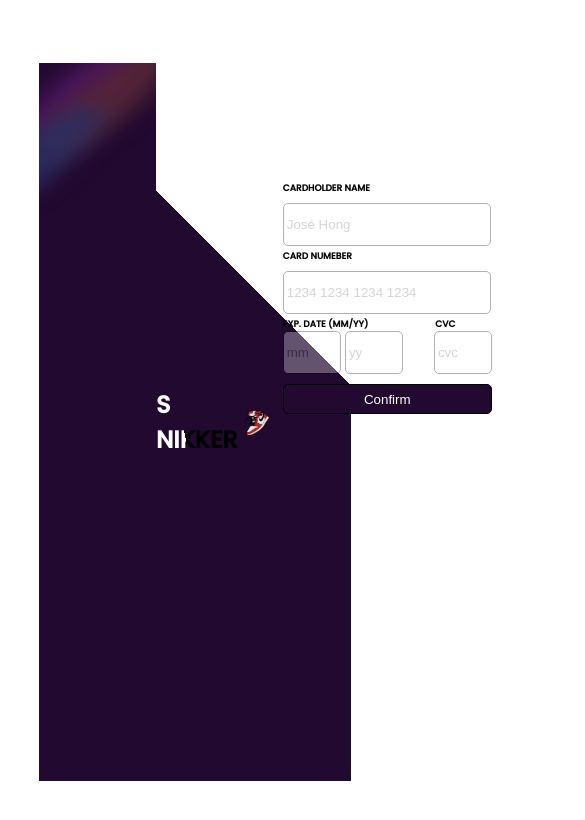
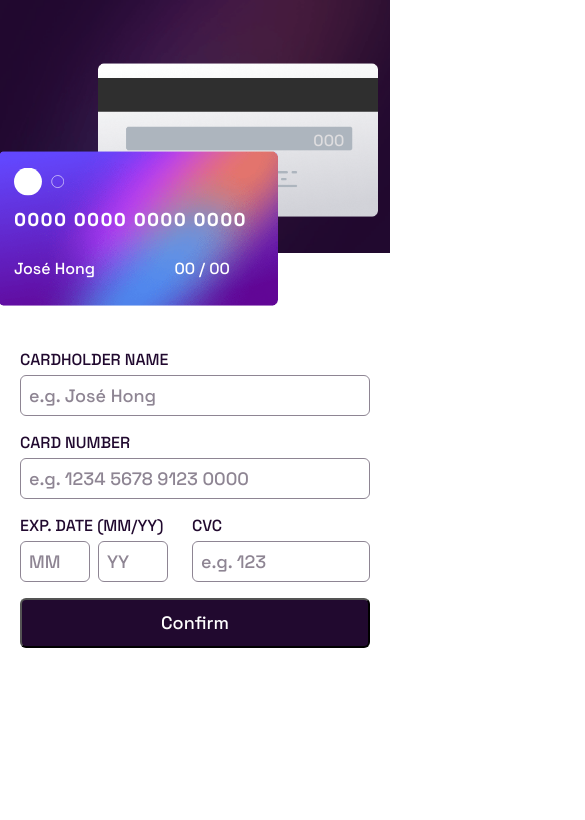
Before and after one commit to Matheus1221/interactive-card, a plain HTML site: page index.html in a window 390 px wide. Shown: the whole page, 585 px wide, since content can reach past the window. Drawn offline with nearby package versions, Linux system fonts and the light colour scheme.

Commit message:
layout responsivo finalizado

```diff
--- a/CSS/styles.css
+++ b/CSS/style.css
@@ -20,6 +20,7 @@ body {
   display: flex;
   height: 85vh;
   width: 80vw;
+  align-items: center;
 }
 #content {
   background-image: linear-gradient(45deg, #21092f 500px, #fff 500px);
@@ -32,3 +33,13 @@ body {
   height: 38.8vw;
   width: 30vw;
 }
+.front_card {
+  display: flex;
+  justify-content: center;
+  align-items: center;
+  width: 200px;
+  height: 100px;
+}
+.card_frontal {
+  width: 300px;
+}
--- a/index.html
+++ b/index.html
@@ -2,60 +2,82 @@
 <html lang="en">
 
 <head>
-  <meta charset="UTF-8">
-  <meta http-equiv="X-UA-Compatible" content="IE=edge">
-  <meta name="viewport" content="width=device-width, initial-scale=1.0">
-  <link rel="preconnect" href="https://fonts.googleapis.com">
-  <link rel="preconnect" href="https://fonts.gstatic.com" crossorigin>
-  <link href="https://fonts.googleapis.com/css2?family=Poppins:wght@500&display=swap" rel="stylesheet">
-  <link rel="stylesheet" href="CSS/styles.css">
-  <link rel="stylesheet" href="CSS/nameLogo_mudel.css">
-  <link rel="stylesheet" href="CSS/Card_model.css">
-  <title>Interactive-Card</title>
+  <meta charset="UTF-8" />
+  <meta name="viewport" content="width=device-width, initial-scale=1.0" />
+  <!-- displays site properly based on user's device -->
+  <link rel="icon" type="image/png" sizes="32x32" href="./images/favicon-32x32.png" />
+  <link rel="stylesheet" href="styles.css" />
+  <title>Frontend Mentor | Interactive card details form</title>
 </head>
 
 <body>
-  <div class="container">
-    <div id="content">
-
-
-      <div class="image_degrade">
-        <img src="assets/bg-main-desktop.png" class="image_style">
-      </div>
-      <div class="m_logo">
-        <h1>
-          S NIKKER
-        </h1>
-        <img class="logo" src="assets/master.png">
-      </div>
-      <div class="container_card">
-        <div class="data_card">
-          <p>cardholder name</p>
-          <div class="input_card_data">
-            <input type="text" placeholder="José Hong">
+  <main>
+    <div class="container">
+      <div class="left_section">
+        <div class="cards">
+          <div class="front_card">
+            <img src="./assets/card-logo.svg" alt="card-logo" class="card_logo" />
+            <div class="card_container">
+              <img src="./assets/bg-card-front.png" alt="front-card" />
+              <h1 id="number">0000 0000 0000 0000</h1>
+              <div class="card_info">
+                <span id="name">José Hong</span>
+                <span id="date">
+                  <span id="month">00</span>
+                  /
+                  <span id="year">00</span>
+                </span>
+              </div>
+            </div>
           </div>
-          <p>card numeber</p>
-          <div class="input_card_data">
-            <input type="text" placeholder="1234 1234 1234 1234">
-          </div>
-          <div class="description">
-            <p>exp. date (mm/yy)</p>
-            <p>CVC</p>
-          </div>
-
-          <div class="input_card_date">
-            <div class="dates">
-              <input class="date" type="text" placeholder="mm">
-              <input class="date" type="text" placeholder="yy">
-            </div>
-            <input class="cvc" type="text" placeholder="cvc">
-          </div>
-          <div class="btn_box_confirm">
-            <button class="btn_confirm">Confirm</button>
+          <div class="back_card">
+            <img src="./assets/bg-card-back.png" alt="back-card" />
+            <span id="cvc">000</span>
           </div>
         </div>
       </div>
+      <div class="right_section">
+        <form>
+          <div class="grid_1">
+            <label for="card_name">Cardholder Name</label>
+            <input type="text" placeholder="e.g. José Hong" id="card_name" required />
+          </div>
+          <div class="grid_2">
+            <label for="card_number">Card Number</label>
+            <input type="number" oninput="if (this.value.length > this.maxLength) this.value = this.value.slice(0, this.maxLength);" minlength="16" maxlength="16" placeholder="e.g. 1234 5678 9123 0000" id="card_number" required />
+          </div>
+          <div class="card_information">
+            <div id="card_date">
+              <label for="card_date">Exp. Date (MM/YY)</label>
+              <div class="two_inp">
+                <div>
+                  <input type="number" placeholder="MM" oninput="if (this.value.length > this.maxLength) this.value = this.value.slice(0, this.maxLength);" minlength="2" maxlength="2" id="card_month" required />
+                </div>
+                <div>
+                  <input oninput="if (this.value.length > this.maxLength) this.value = this.value.slice(0, this.maxLength);" type="number" minlength="2" maxlength="2" placeholder="YY" id="card_year" required />
+                </div>
+              </div>
+            </div>
+            <div class="grid_4">
+              <label for="card_cvc">CVC</label>
+              <input type="number" oninput="if (this.value.length > this.maxLength) this.value = this.value.slice(0, this.maxLength);" maxlength="3" placeholder="e.g. 123" id="card_cvc" required />
+            </div>
+          </div>
+          <button id="submit_btn" type="submit">Confirm</button>
+        </form>
+        <div class="thank hidden">
+          <img src="./images/icon-complete.svg" alt="Completed" />
+          <h1>Thank you!</h1>
+          <p>We've added your card details</p>
+          <button>Continue</button>
+        </div>
+      </div>
     </div>
-  </div>
+  </main>
+
+
+  <script src="https://unpkg.com/imask"></script>
+  <script src="app.js"></script>
+</body>
 
 </html>
--- /dev/null
+++ b/styles.css
@@ -0,0 +1,253 @@
+@import url("https://fonts.googleapis.com/css2?family=Space+Grotesk:wght@500&display=swap");
+
+:root {
+  --Red: hsl(0, 100%, 66%);
+  --White: hsl(0, 0%, 100%);
+  --Light-grayish-violet: hsl(270, 3%, 87%);
+  --Dark-grayish-violet: hsl(279, 6%, 55%);
+  --Very-dark-violet: hsl(278, 68%, 11%);
+}
+*,
+* > * {
+  font-family: "Space Grotesk", sans-serif;
+  padding: 0;
+  margin: 0;
+  box-sizing: border-box;
+}
+body {
+  min-height: 100vh;
+}
+.hidden {
+  display: none !important;
+}
+.container {
+  display: flex;
+  align-items: center;
+}
+.left_section {
+  min-height: 100vh;
+  width: 40%;
+  background-image: url("./assets/bg-main-desktop.png");
+  background-position: center center;
+  background-size: cover;
+  background-repeat: no-repeat;
+  position: relative;
+}
+.cards {
+  position: absolute;
+  top: 50%;
+  display: flex;
+  flex-direction: column;
+  gap: 2rem;
+  left: 100%;
+  transform: translate(-50%, -50%);
+}
+.front_card {
+  position: relative;
+  transform: translateX(-100px);
+}
+
+.card_logo {
+  position: absolute;
+  top: 1rem;
+  left: 1rem;
+}
+#number {
+  position: absolute;
+  color: var(--White);
+  bottom: 5rem;
+  left: 1rem;
+  letter-spacing: 2px;
+}
+.card_info {
+  position: absolute;
+  bottom: 2rem;
+  left: 1rem;
+  right: 3rem;
+  display: flex;
+  color: var(--White);
+  justify-content: space-between;
+}
+.back_card {
+  position: relative;
+}
+.error {
+  border: 2px solid var(--Red);
+}
+.error_message {
+  gap: 0;
+}
+.error_message::after {
+  content: "cant't be blank";
+  color: var(--Red);
+  margin-top: 0.2rem;
+}
+#cvc {
+  position: absolute;
+  right: 3.5rem;
+  top: 7rem;
+  color: var(--Light-grayish-violet);
+}
+.right_section {
+  display: flex;
+  align-items: center;
+  justify-content: center;
+  width: 100%;
+}
+.right_section form {
+  display: grid;
+  gap: 1rem;
+  width: 350px;
+  grid-template-columns: repeat(2, 1fr);
+  grid-template-rows: repeat(4, 1fr);
+}
+label {
+  color: var(--Very-dark-violet);
+  margin-bottom: 0.3rem;
+  text-transform: uppercase;
+}
+input {
+  padding: 0.5rem;
+  font-size: 18px;
+  border: 1px solid var(--Dark-grayish-violet);
+  border-radius: 6px;
+}
+input::-webkit-outer-spin-button,
+input::-webkit-inner-spin-button {
+  -webkit-appearance: none;
+  margin: 0;
+}
+input::placeholder {
+  font-family: inherit;
+  color: var(--Dark-grayish-violet);
+}
+input:focus {
+  outline-color: hsl(249, 99%, 64%);
+}
+.grid_1 {
+  display: flex;
+  flex-direction: column;
+  grid-column: 2 span;
+}
+.grid_2 {
+  display: flex;
+  flex-direction: column;
+  grid-column: 2 span;
+}
+.grid_3 {
+  display: flex;
+  flex-direction: column;
+}
+.grid_4 {
+  display: flex;
+  flex-direction: column;
+  grid-column: 1 span;
+}
+
+.card_information {
+  display: flex;
+  grid-column: 2 span;
+  gap: 1rem;
+}
+#card_date {
+  display: flex;
+  flex-direction: column;
+  grid-column: 1 span;
+}
+#card_date .two_inp {
+  display: flex;
+}
+.two_inp div {
+  flex-direction: column;
+}
+#card_date div input {
+  width: 70px;
+  margin-inline: 0.5rem;
+  margin-left: 0;
+}
+#card_cvc {
+  width: 100%;
+}
+form button {
+  grid-column: 2 span;
+  font-size: 18px;
+  height: 50px;
+  color: var(--White);
+  border-radius: 6px;
+  background: var(--Very-dark-violet);
+  cursor: pointer;
+}
+.thank {
+  width: 350px;
+  display: flex;
+  flex-direction: column;
+  align-items: center;
+  justify-content: center;
+  gap: 2rem;
+}
+.thank h1 {
+  text-transform: uppercase;
+  letter-spacing: 3px;
+}
+.thank p {
+  font-size: 18px;
+  color: var(--Dark-grayish-violet);
+}
+.thank button {
+  color: var(--White);
+  width: 100%;
+  border-radius: 6px;
+  padding: 1rem;
+  font-size: 18px;
+  background-color: var(--Very-dark-violet);
+  cursor: pointer;
+}
+@media screen and (max-width: 1023px) {
+  .front_card .card_container img,
+  .front_card,
+  .back_card img,
+  .back_card {
+    width: 300px;
+  }
+  .card_logo {
+    width: 50px;
+  }
+  #number {
+    font-size: 1.1rem;
+  }
+  #cvc {
+    top: 42%;
+    right: 12%;
+  }
+}
+@media screen and (max-width: 767px) {
+  .container {
+    flex-direction: column;
+  }
+  .front_card .card_container img,
+  .front_card,
+  .back_card img,
+  .back_card {
+    width: 280px;
+  }
+  .left_section {
+    width: 100%;
+    min-height: 30vh;
+    background-image: url("./assets/bg-main-mobile.png");
+  }
+  .cards {
+    flex-direction: column-reverse;
+    left: 61%;
+    top: 60%;
+    gap: 0;
+  }
+  .back_card {
+    transform: translateY(70px);
+  }
+  .front_card {
+    z-index: 100;
+  }
+  .right_section {
+    margin-top: 6rem;
+  }
+}
```
Also changed, not shown: assets/bg-card-back.png (added), assets/bg-card-front.png (added), assets/bg-main-mobile.png (added), assets/card-logo.svg (added), assets/favicon-32x32.png (added), assets/icon-complete.svg (added).
